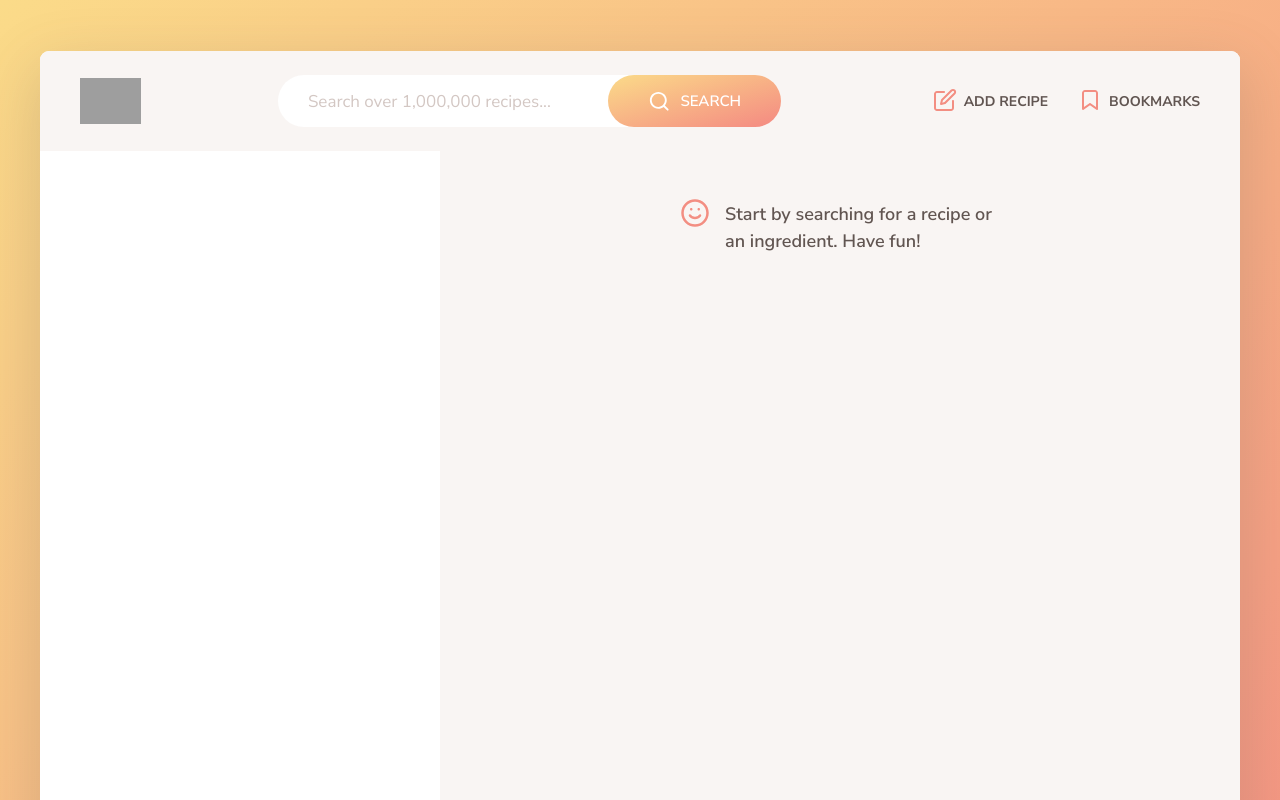
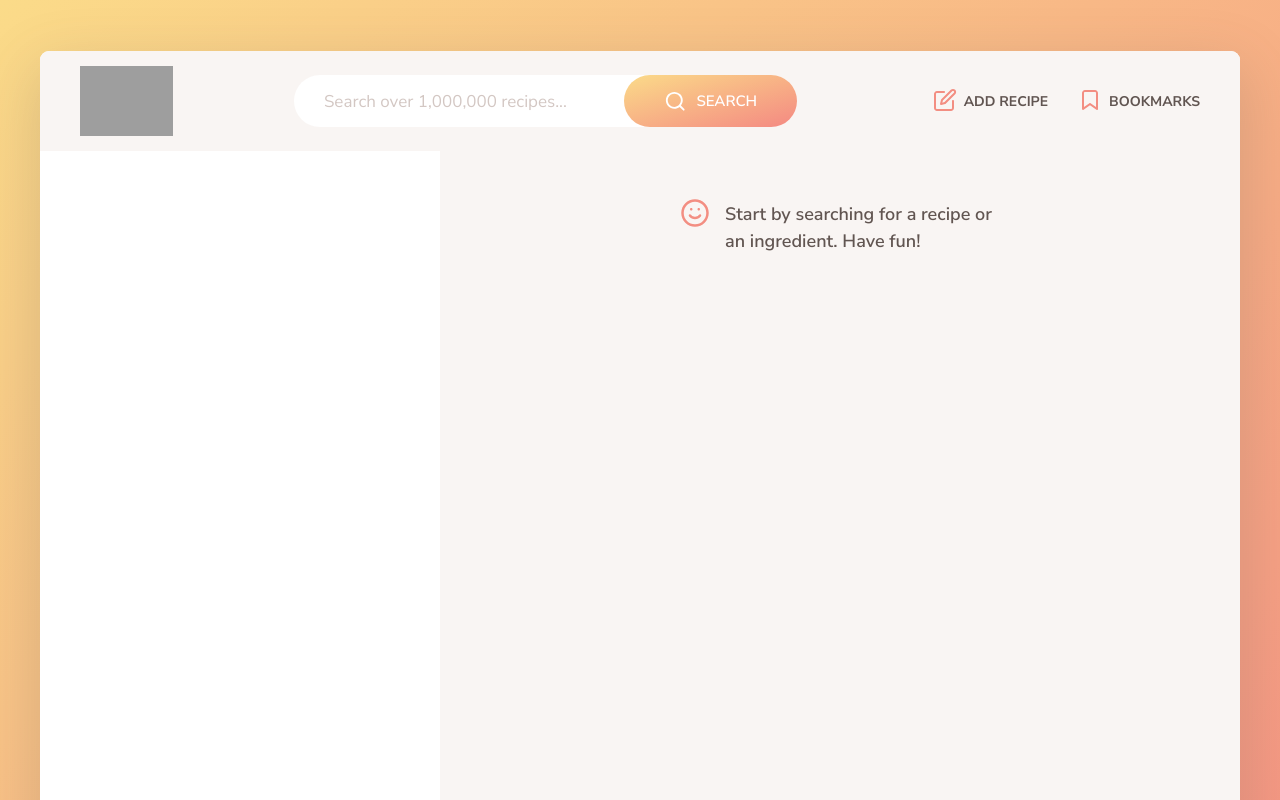
Before and after one commit to Sinega-E/Rolling-Delights-Javascript-Web-App, a website built with Parcel: page index.html in a window 1280 px wide. Shown: the top 800 px of the page. Built offline with nearby package versions, Linux system fonts and the light colour scheme; grey boxes are pictures that could not be loaded.

Commit message:
After npm Installation

```diff
--- a/index.html
+++ b/index.html
@@ -10,10 +10,10 @@
     />
     <link rel="shortcut icon" href="src/img/favicon.png" type="image/x-icon" />
 
-    <link rel="stylesheet" href="src/sass/main.scss" />
+    <link rel="stylesheet" href="src\sass\main.scss" />
     <script defer src="src/js/controller.js"></script>
 
-    <title>forkify // Search over 1,000,000 recipes</title>
+    <title>Rolling Delights // Search over 1,000,000 recipes</title>
   </head>
 
   <body>
--- a/src/sass/_header.scss
+++ b/src/sass/_header.scss
@@ -7,7 +7,7 @@
 
   &__logo {
     margin-left: 4rem;
-    height: 4.6rem;
+    height: 7rem;
     display: block;
   }
 }
```
Also changed, not shown: package.json (added, +17 -0 lines), dist/favicon.8b2f57bf.png (added), dist/icons.21bad73c.svg (added), dist/index.html (added), 10 other files.
